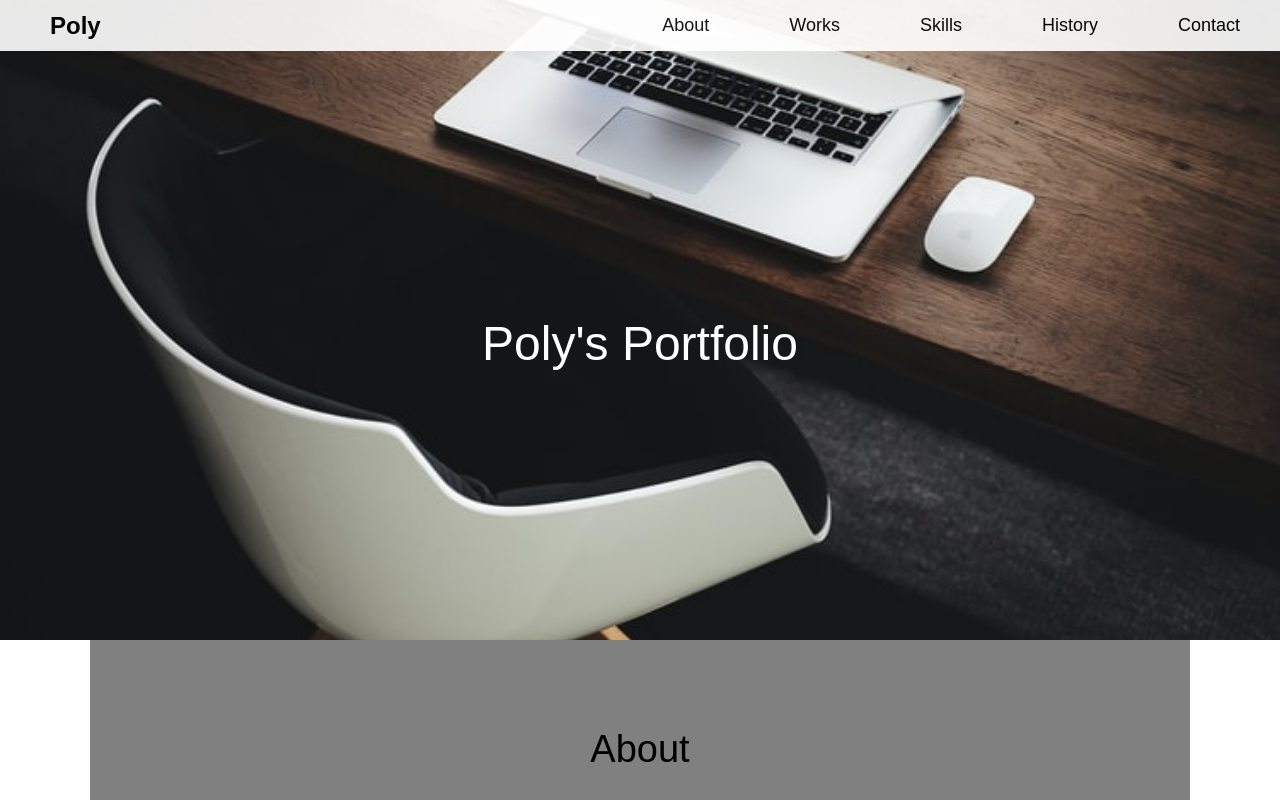
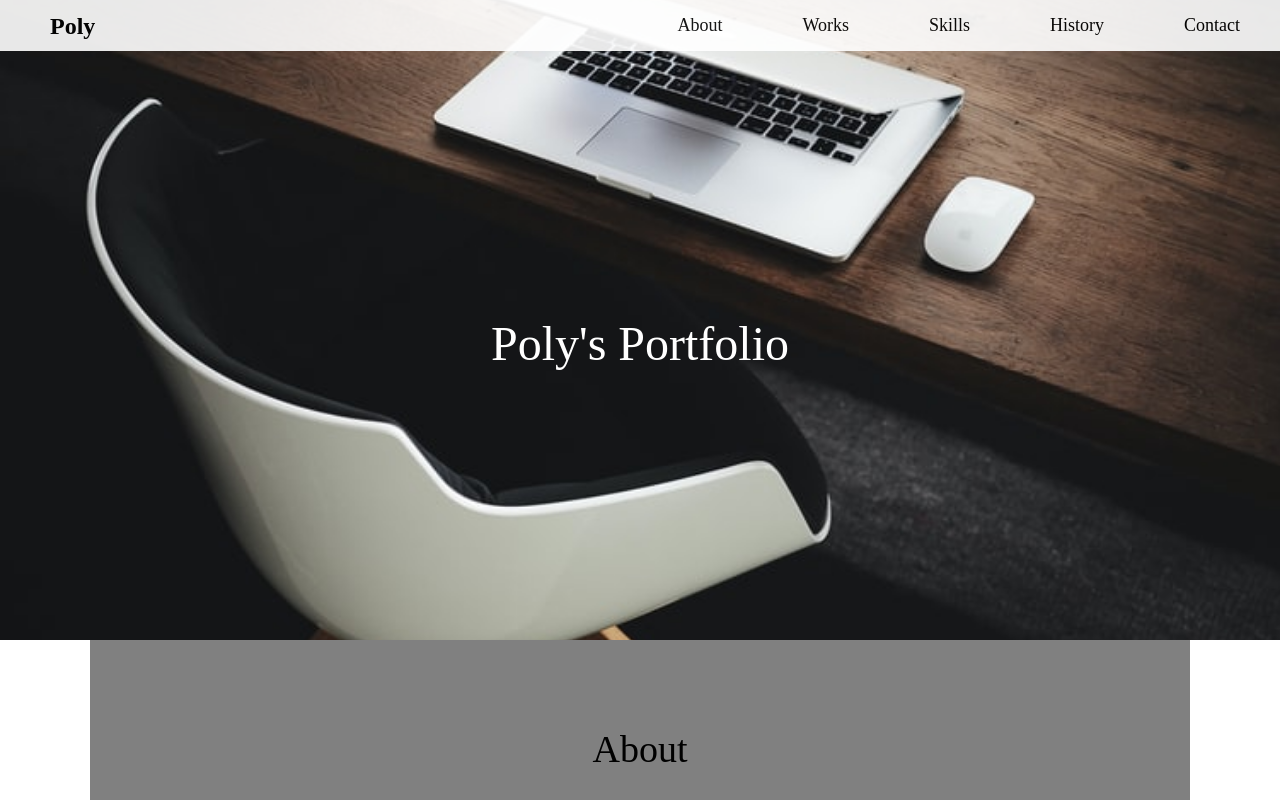
Before and after one commit to poly28/Portfolio, a plain HTML site: page index.html in a window 1280 px wide. Shown: the top 800 px of the page. Drawn offline with Linux system fonts and the light colour scheme.

Commit message:
About作成開始

```diff
--- a/css/styles.scss
+++ b/css/styles.scss
@@ -7,7 +7,7 @@
 }
 body {
 	font-family: 'Hiragino Mincho ProN', 'Yu Mincho Light', 'YuMincho',
-		'Yu Mincho', sans-serif;
+		'Yu Mincho', serif;
 }
 .wrap {
 	overflow: hidden;
--- a/index.html
+++ b/index.html
@@ -27,9 +27,7 @@
 					<!-- ヘッダーナビゲーションここから -->
 					<nav class="header-nav">
 						<ul class="header-list">
-							<li>
-								<a><label for="About"> About </label> </a>
-							</li>
+							<li><a href="#About"> About </a></li>
 							<li><a href="">Works</a></li>
 							<li><a href="">Skills</a></li>
 							<li><a href="">History</a></li>
```
Also changed, not shown: css/styles.css, 1 other file.
